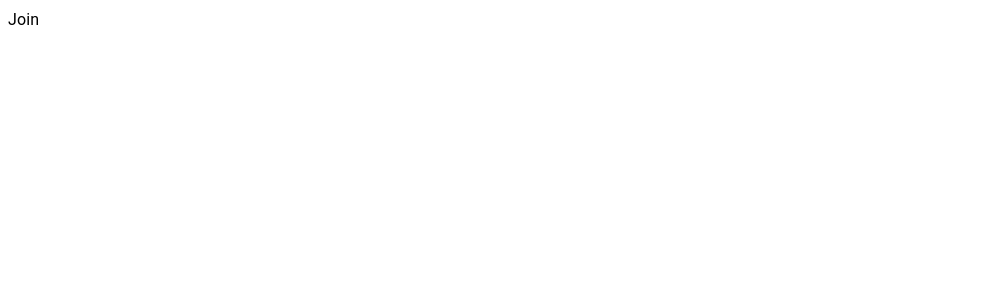
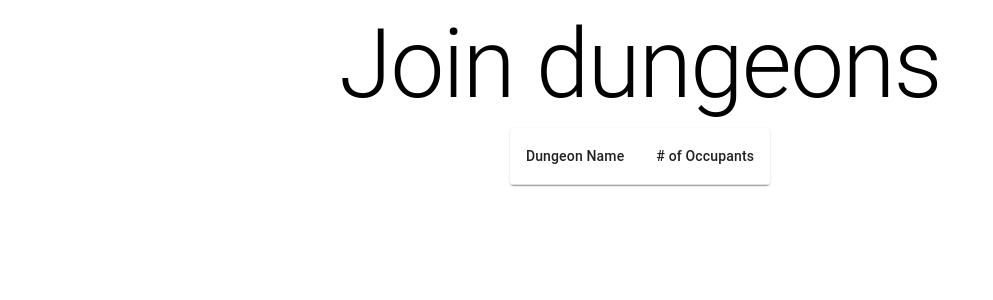
Before and after one commit to Jeane-LLC/dungeon-chat, a Next.js app: page /join in a window 1280 px wide. Shown: the top 300 px of the page, without its empty margins (0-993 px from the left). Built offline with nearby package versions, Linux system fonts and the light colour scheme.

Commit message:
join a dungeon

```diff
--- /dev/null
+++ b/components/JoinableDungeonsTable.tsx
@@ -0,0 +1,32 @@
+import * as React from "react";
+import * as ReactDOM from "react-dom";
+import Table from "@material-ui/core/Table";
+import TableContainer from "@material-ui/core/TableContainer";
+import TableRow from "@material-ui/core/TableRow";
+import TableCell from "@material-ui/core/TableCell";
+import Paper from "@material-ui/core/Paper";
+import Button from "@material-ui/core/Button";
+import TableFooter from "@material-ui/core/TableFooter";
+import TableHead from "@material-ui/core/TableHead";
+function JoinableDungeonsTable(props){
+
+    return(
+        <React.Fragment>
+          <TableContainer component={Paper}>
+            <Table>
+              <TableHead>
+              <TableRow>
+                <TableCell>Dungeon Name</TableCell>
+                <TableCell># of Occupants</TableCell>
+              </TableRow>
+              </TableHead>
+              <TableFooter>
+
+              </TableFooter>
+            </Table>
+          </TableContainer>
+        </React.Fragment>
+    )
+}
+
+export default JoinableDungeonsTable
--- a/pages/join.tsx
+++ b/pages/join.tsx
@@ -2,13 +2,17 @@ import * as React from "react";
 import * as ReactDOM from "react-dom";
 import Typography from "@material-ui/core/Typography";
 import Grid from "@material-ui/core/Grid";
+import JoinableDungeonsTable from "../components/JoinableDungeonsTable"
 
 function JoinPage(){
     return <div>
-    <Grid container>
+             <Grid container direction="column" spacing={1} alignItems="center">
       <Grid item>
-        <Typography>Join</Typography>
+        <Typography variant="h1">Join dungeons</Typography>
       </Grid>
+               <Grid item>
+                 <JoinableDungeonsTable/>
+               </Grid>
     </Grid>
     </div>
 }
```
